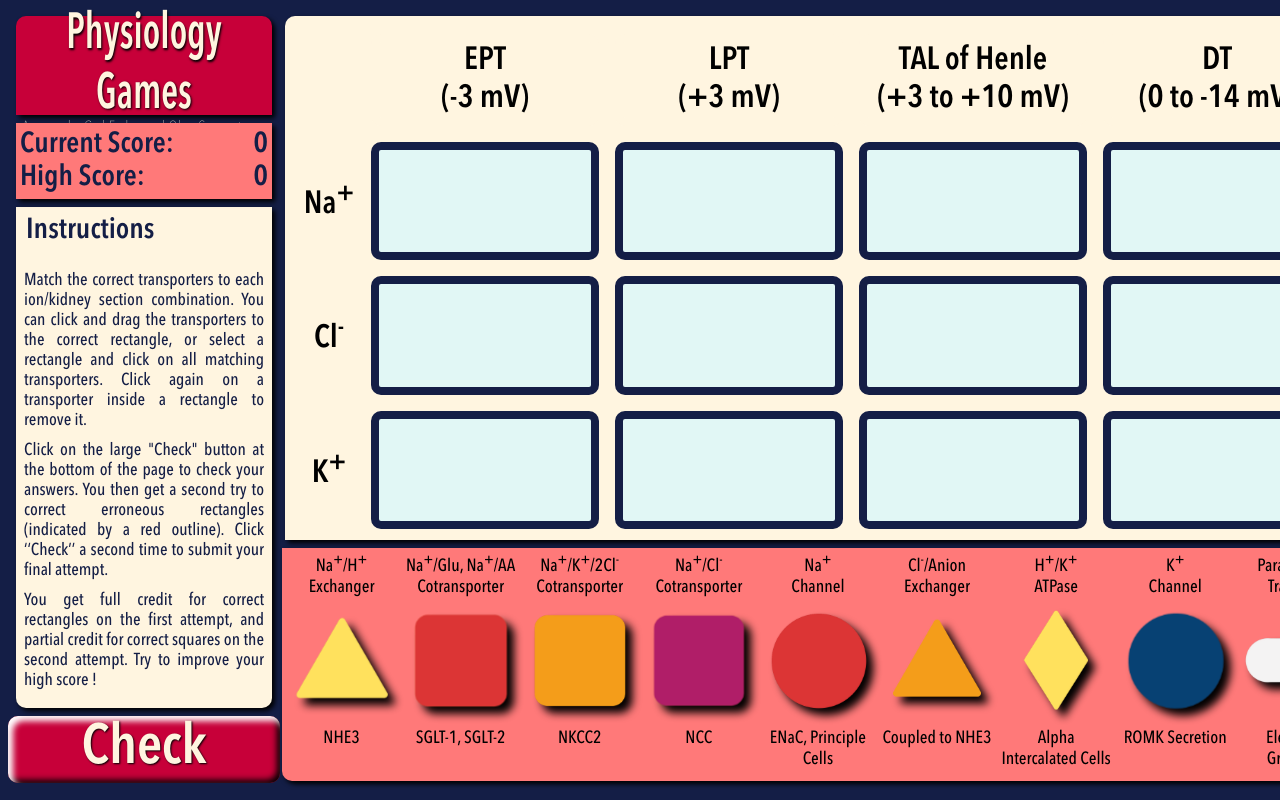
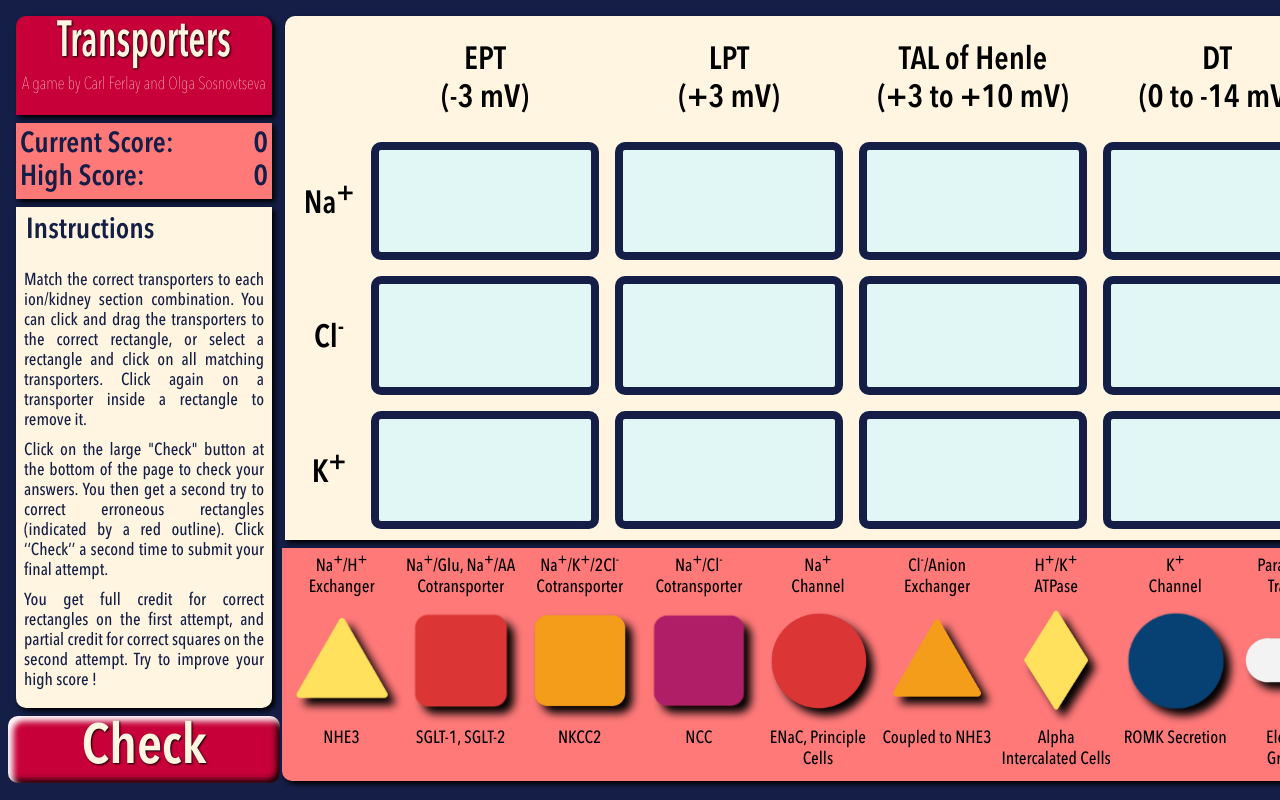
Before and after one commit to olgaUCPH/physioGames, a plain HTML site: page index.html in a window 1280 px wide. Shown: the top 800 px of the page. Drawn offline with Linux system fonts and the light colour scheme.

Commit message:
Update index.html

```diff
--- a/index.html
+++ b/index.html
@@ -10,7 +10,7 @@
     <body>
         <div id="leftColumn">
             <div id="titleBox">
-                <h1 id="title">Physiology Games</h1>
+                <h1 id="title">Transporters</h1>
                 <h2 id="author">A game by Carl Ferlay and Olga Sosnovtseva</h2>
             </div>
             <div id="scoreBox">
```
